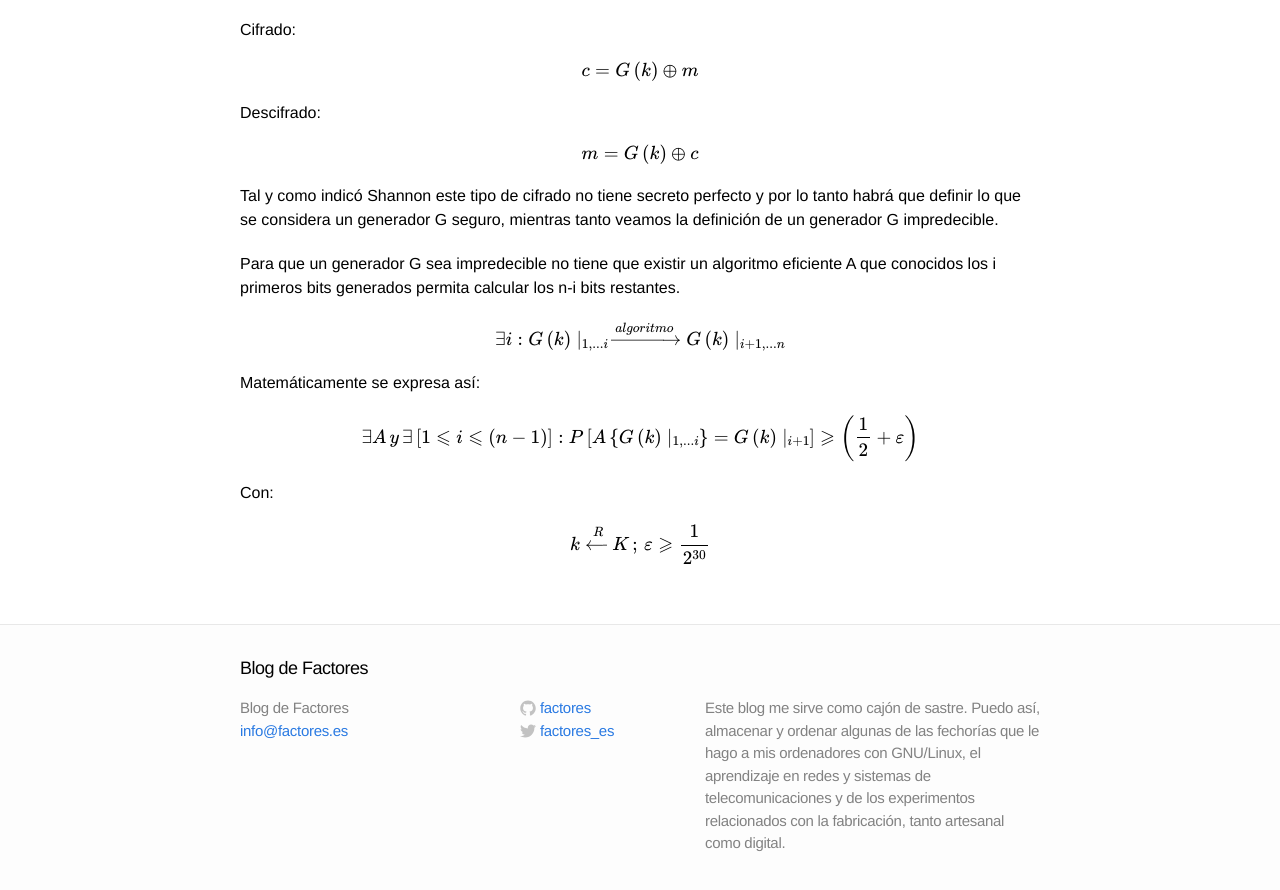
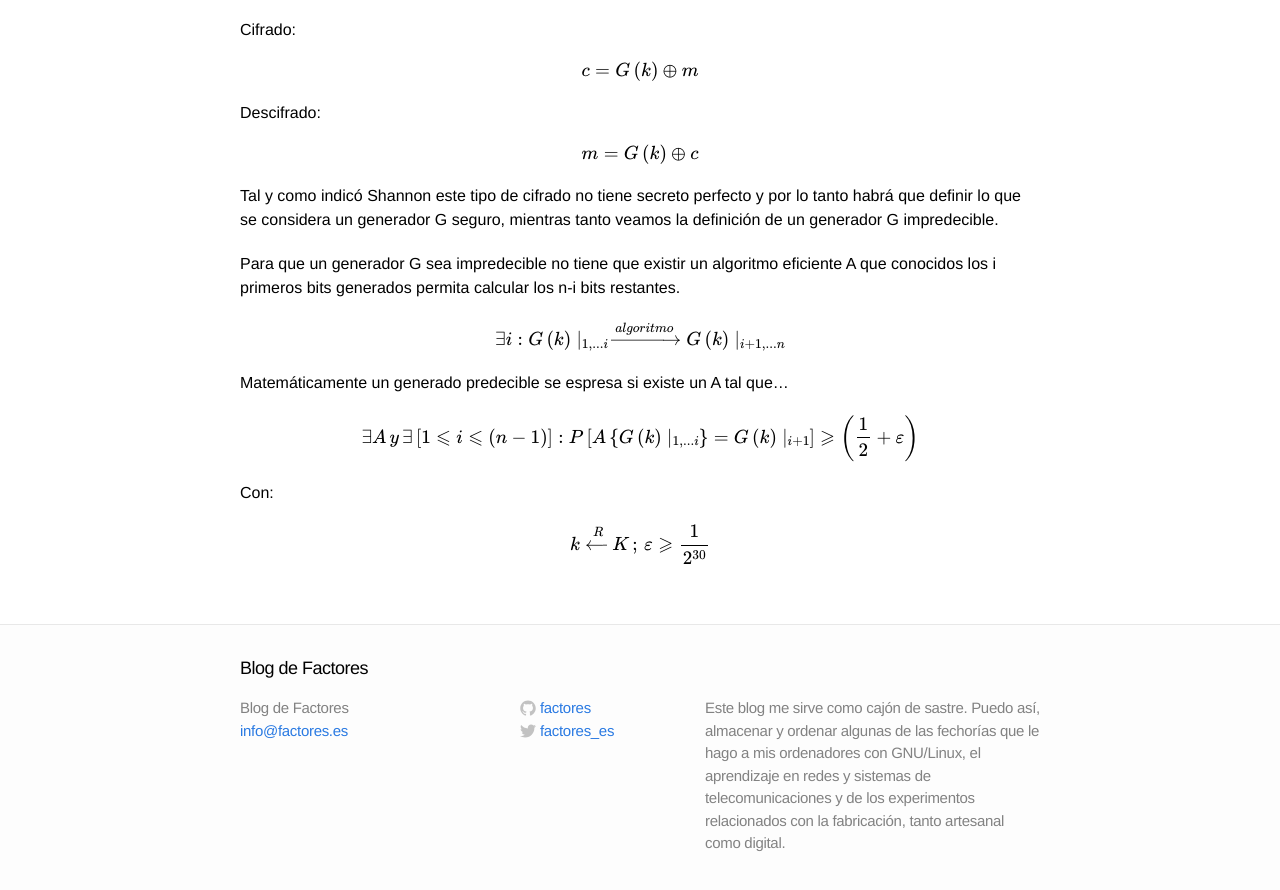
Before and after one commit to ddelaviuda/ddelaviuda.github.io, a Jekyll site: the page built from _posts/2016-09-05-Criptografia-elemental.markdown, in a window 1280 px wide and 900 px high, scrolled down 1665 px. Shown: the top 890 px of the window. Built offline with Jekyll 4.4.1, drawn with Linux system fonts in a browser that asks for light colours; formulas are drawn with MathJax 3.

Commit message:
Update 2016-09-05-Criptografia-elemental.markdown

```diff
--- a/_posts/2016-09-05-Criptografia-elemental.markdown
+++ b/_posts/2016-09-05-Criptografia-elemental.markdown
@@ -85,7 +85,7 @@ Para que un generador G sea impredecible no tiene que existir un algoritmo efici
 
 $$\exists i : G\left(k \right )\mid _{1,...i}\,\xrightarrow{algoritmo}G\left(k \right )\mid _{i+1,...n} $$
 
-Matemáticamente se expresa así:
+Matemáticamente un generado predecible se espresa si existe un A tal que...
 
 $$\exists A\, y\, \exists  \left [  1\leqslant i\leqslant (n-1)\right ]:  P\left [  A\left\{G\left(k \right )\mid _{1,...i} \right \}=G\left(k \right )\mid _{i+1} \right ]\geqslant \left ( \frac{1}{2} +\varepsilon \right ) $$
 
```
